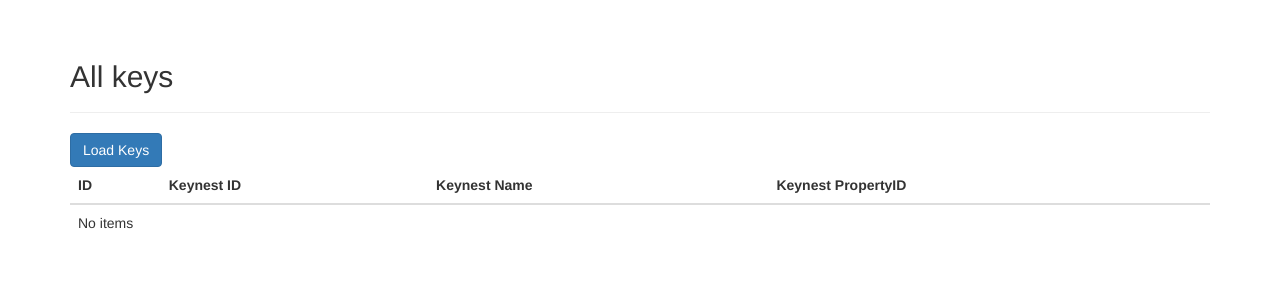
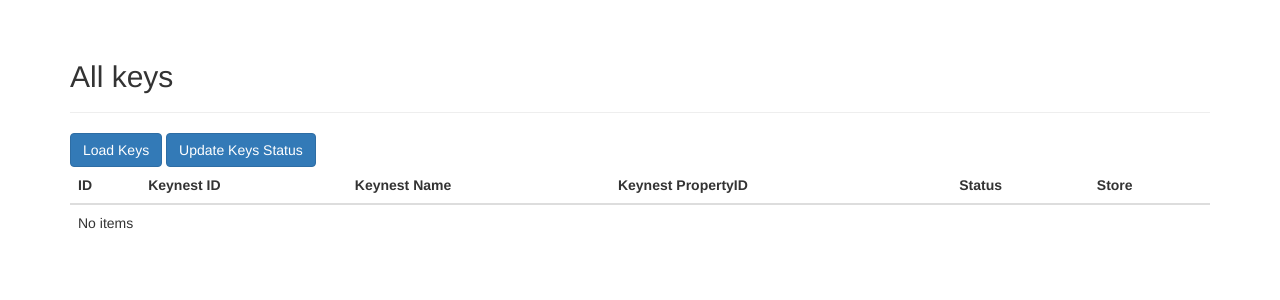
Before and after one commit to Irostovsky/learning_log, a Django app: page /keynest/ in a window 1280 px wide. Shown: the part 51-351 px from the top of the page. Run offline with Django 3.2, Linux system fonts and the light colour scheme; the visitor is signed in with stand-in values (Sample User, id 1); data that the repository does not hold is empty; some libraries are stand-ins or nearby versions.

Commit message:
Load key status. wip

```diff
--- a/keynest/api.py
+++ b/keynest/api.py
@@ -15,7 +15,7 @@ def store_list(token):
     return response.json()['ResponsePacket']['StoreList']
 
 
-def key_status(token, key_id):
+def get_key_status(token, key_id):
     url = 'https://api.keynest.com/api/v2/Key/GetKeyStatus'
     headers = {'ApiKey': token}
     params = {'KeyId': key_id}
--- a/keynest/models.py
+++ b/keynest/models.py
@@ -23,8 +23,12 @@ class Key(models.Model):
     keynest_id = models.IntegerField(unique=True)
     name = models.CharField(max_length=200)
     created_at = models.DateTimeField(auto_now_add=True)
-    store = models.ForeignKey(Store, null=True)
     property_id = models.CharField(max_length=200, null=True)
+    status = models.TextField(null=True)
+
+    store_name = models.TextField(null=True)
+    store_address = models.TextField(null=True)
+    store_time = models.TextField(null=True)
 
     def __str__(self):
         return str(self.keynest_id) + ' ' + self.name
--- a/keynest/templates/keynest/index.html
+++ b/keynest/templates/keynest/index.html
@@ -14,6 +14,8 @@
     </p>
   {% endif %}
   <a href="{% url 'keynest:load_keys' %}" class='btn btn-primary'>Load Keys</a>
+  <a href="{% url 'keynest:update_keys_status' %}" class='btn btn-primary'>Update Keys Status </a>
+
   <table class='table'>
     <thead>
       <tr>
@@ -21,6 +23,8 @@
         <th>Keynest ID</th>
         <th>Keynest Name</th>
         <th>Keynest PropertyID</th>
+        <th>Status</th>
+        <th>Store</th>
       </tr>
     </thead>
     <tbody>
@@ -30,6 +34,18 @@
           <td>{{key.keynest_id}}</td>
           <td>{{key.name}}</td>
           <td>{{key.property_id}}</td>
+          <td>
+            {{key.status|default:""}}
+            <br/>
+            {{key.full_status|default:""}}
+          </td>
+          <td>
+            {{key.store_name|default:''}}
+            <br>
+            {{key.store_address|default:''}}
+            <br>
+            {{key.store_time|default:''}}
+          </td>
         </tr>
       {% empty %}
         <tr>
--- a/keynest/urls.py
+++ b/keynest/urls.py
@@ -8,4 +8,6 @@ urlpatterns = [
     url(r'^$', login_required(views.IndexView.as_view()), name='index'),
     url(r'^stores/$', login_required(views.StoreListView.as_view()), name='store_list'),
     url(r'^load_keys$', login_required(views.LoadKeysView.as_view()), name='load_keys'),
+    url(r'^update_keys_status$', login_required(views.UpdateKeysStatusView.as_view()),
+        name='update_keys_status'),
 ]
--- a/keynest/views.py
+++ b/keynest/views.py
@@ -5,7 +5,7 @@ from django.views import generic, View
 from django.shortcuts import redirect, reverse
 
 from .models import Key, Store
-from .services import load_keys, load_stores
+from .services import load_keys, load_stores, update_keys_status
 
 from django.conf import settings
 
@@ -27,6 +27,11 @@ class StoreListView(generic.ListView):
 
 class LoadKeysView(View):
     def get(self, request, *args, **kwargs):
-        load_stores(settings.KEYNEST_API_KEY)
         load_keys(settings.KEYNEST_API_KEY)
         return redirect(reverse('keynest:index'))
+
+
+class UpdateKeysStatusView(View):
+    def get(self, request, *args, **kwargs):
+        update_keys_status(settings.KEYNEST_API_KEY)
+        return redirect(reverse('keynest:index'))
--- a/learning_log/settings.py
+++ b/learning_log/settings.py
@@ -39,6 +39,9 @@ INSTALLED_APPS = [
     'django.contrib.sessions',
     'django.contrib.messages',
     'django.contrib.staticfiles',
+
+    'django_extensions',
+
     'bootstrap3',
     'learning_logs',
     'keynest',
```
Also changed, not shown: keynest/services.py (+21 -1 lines), requirements.txt (+51 -0 lines), keynest/migrations/0008_auto_20190529_0720.py (added), keynest/migrations/0009_auto_20190529_0828.py (added), keynest/migrations/0010_auto_20190529_0830.py (added), keynest/migrations/0011_auto_20190529_0932.py (added).
